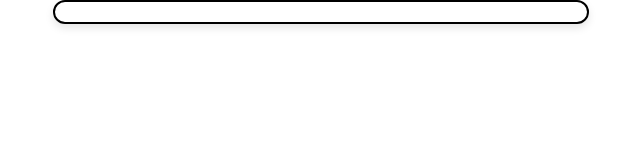
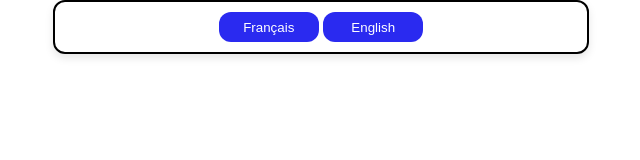
Before and after one commit to GroupeSCH/Zip, a plain HTML site: page index.html in a window 1280 px wide. Shown: the whole page, without its empty margins (319-959 px from the left). Drawn offline with Linux system fonts and the light colour scheme.

Commit message:
Update index.html

```diff
--- a/index.html
+++ b/index.html
@@ -34,8 +34,8 @@
 
 <body>
   <div id="card">
-    <button id="fr" onclick="window.location.href='fr.html'" style="display:none">Français</button>
-    <button id="en" onclick="window.location.href='en.html'" style="display:none">English</button>
+    <button id="fr" onclick="window.location.href='fr.html'" >Français</button>
+    <button id="en" onclick="window.location.href='en.html'" >English</button>
   </div>
 
 </body>
```
